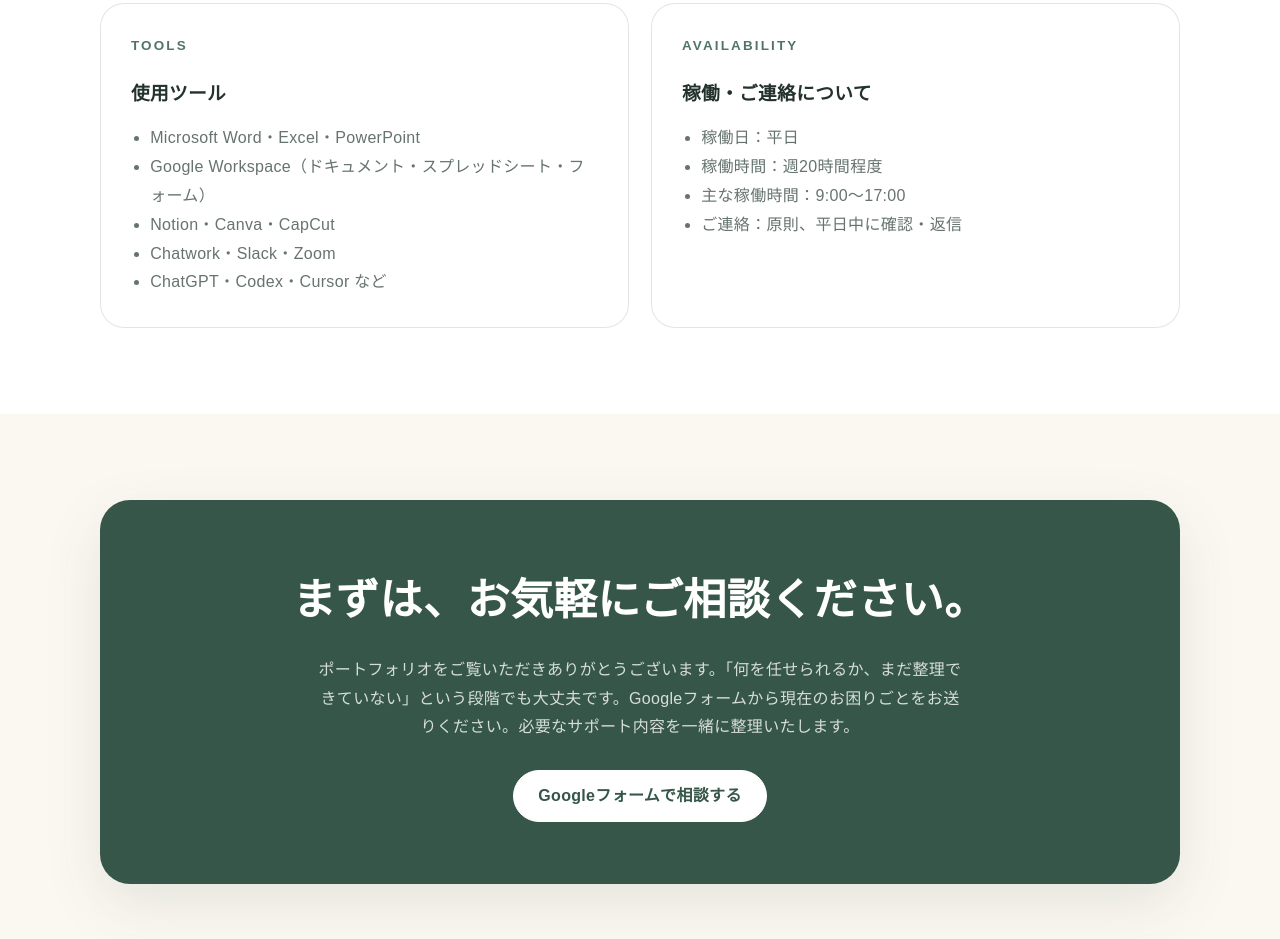
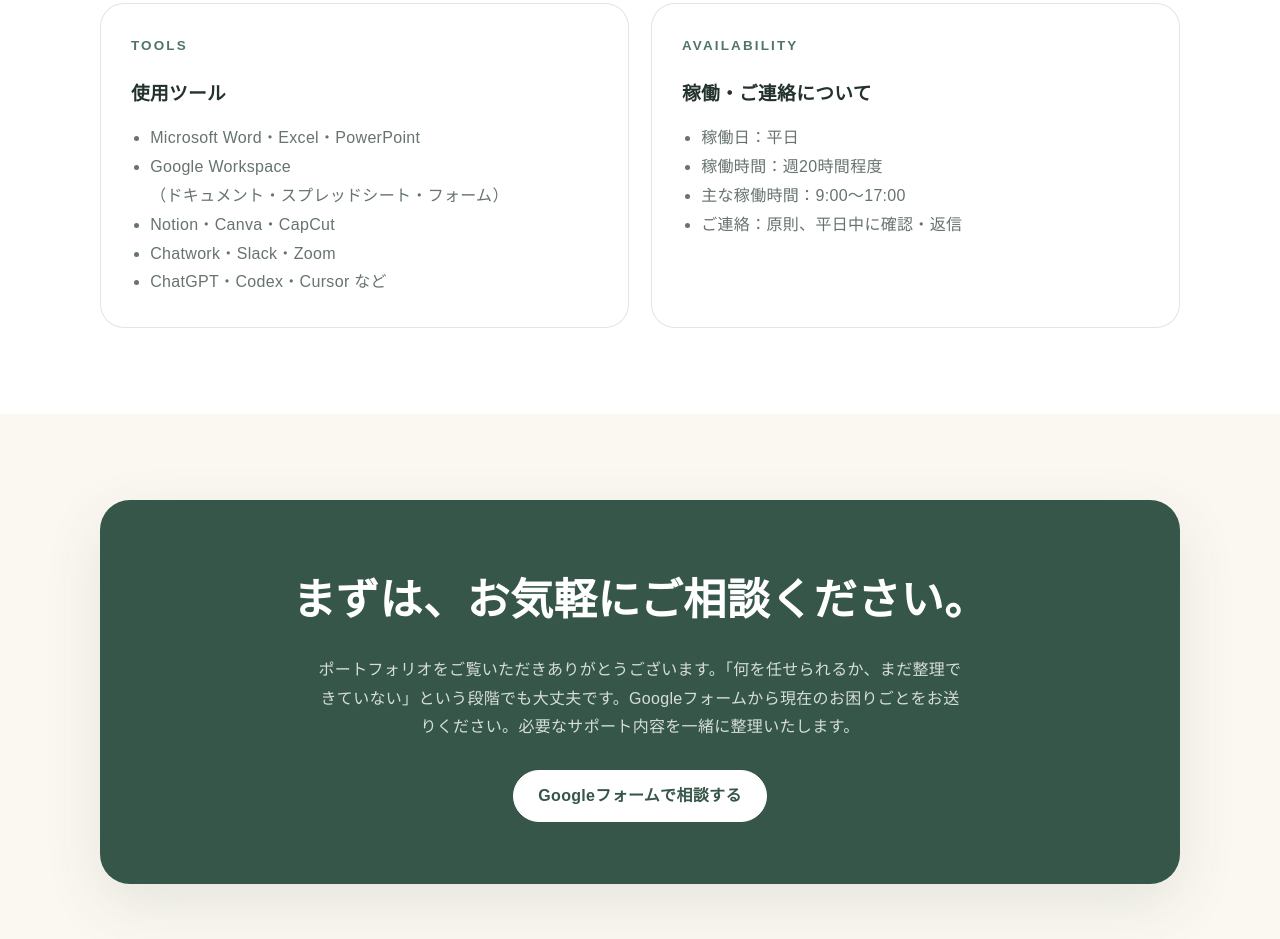
Before and after one commit to miku-yo/portfolio, a plain HTML site: page index.html in a window 1280 px wide. Shown: the part 7136-8075 px from the top of the page. Drawn offline with Linux system fonts and the light colour scheme.

Commit message:
Update index.html

```diff
--- a/index.html
+++ b/index.html
@@ -508,7 +508,7 @@
           <h3>使用ツール</h3>
           <ul>
             <li>Microsoft Word・Excel・PowerPoint</li>
-            <li>Google Workspace（ドキュメント・スプレッドシート・フォーム）</li>
+            <li>Google Workspace<br>（ドキュメント・スプレッドシート・フォーム）</li>
             <li>Notion・Canva・CapCut</li>
             <li>Chatwork・Slack・Zoom</li>
             <li>ChatGPT・Codex・Cursor など</li>
```
